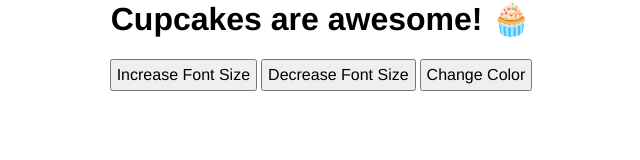
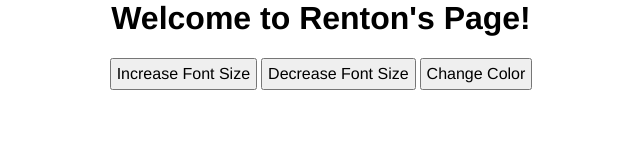
Before and after one commit to rentongate/simplewebpage.github.io, a plain HTML site: page index.html in a window 1280 px wide. Shown: the whole page, without its empty margins (319-959 px from the left). Drawn offline with Linux system fonts and the light colour scheme.

Commit message:
Update index.html

```diff
--- a/index.html
+++ b/index.html
@@ -6,7 +6,7 @@
 
 <body>
     <h1 id="header">
-        Cupcakes are awesome! 🧁
+        Welcome to Renton's Page!
     </h1>
     <div class="button-holder">
         <button id="font-increase">Increase Font Size</button>
```
